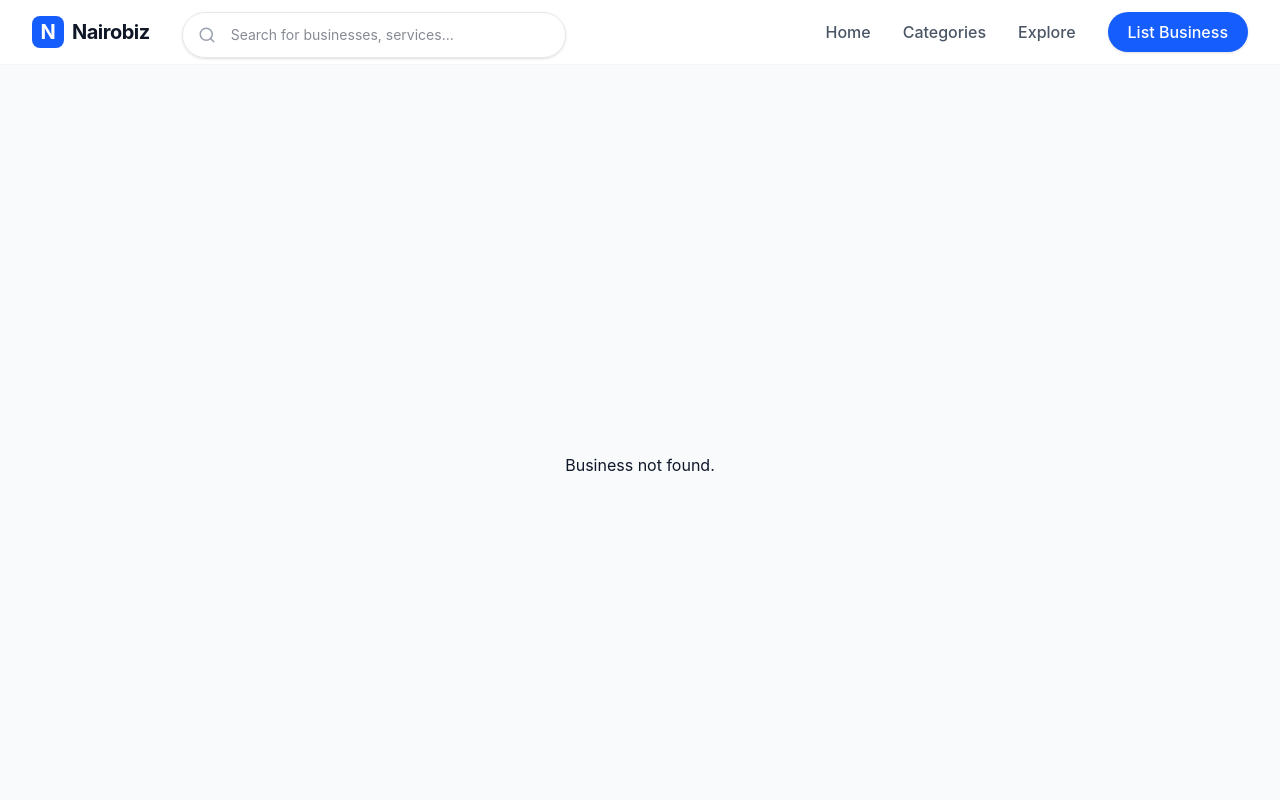
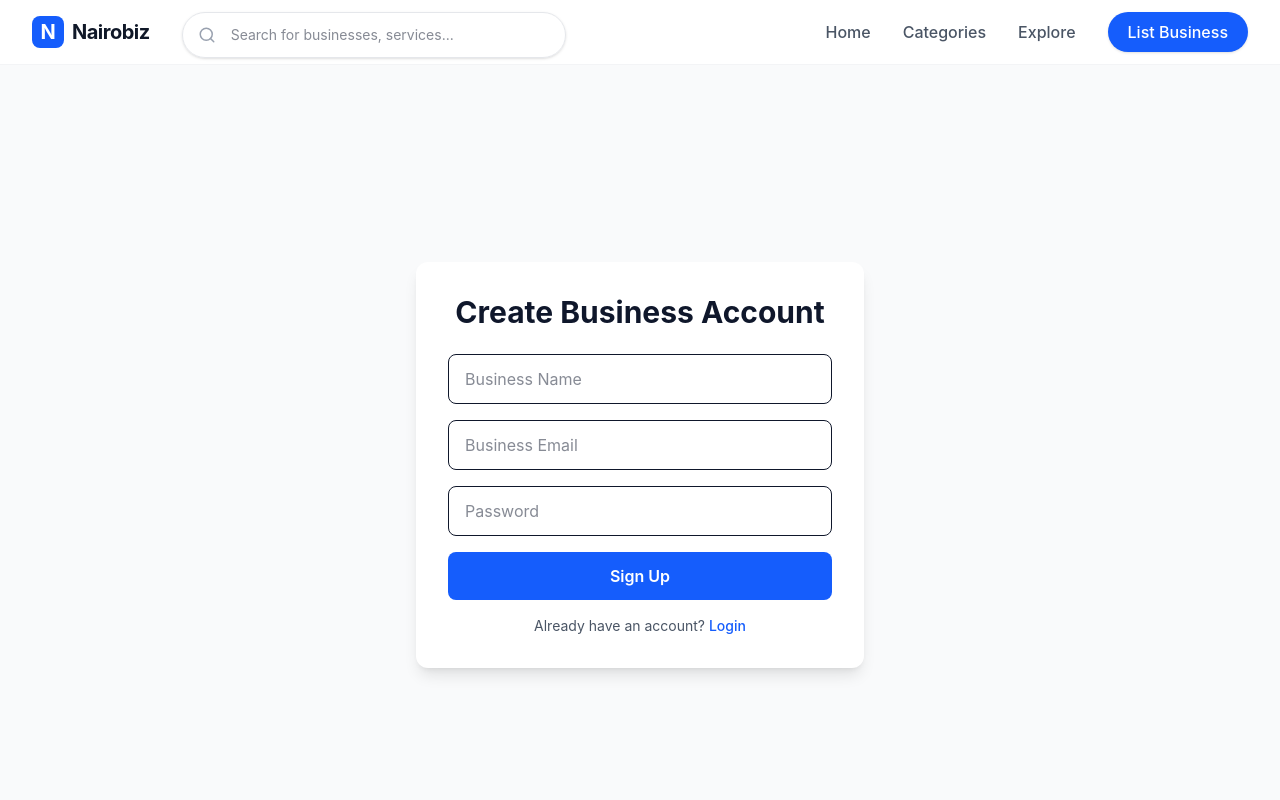
Before and after one commit to Caleb-Kylib/NBO, a React (Vite) app: page /business/signup in a window 1280 px wide. Shown: the top 800 px of the page. Built offline with nearby package versions, Linux system fonts and the light colour scheme.

Commit message:
business UI initial design and build

```diff
--- a/src/App.jsx
+++ b/src/App.jsx
@@ -9,6 +9,9 @@ import Categories from './pages/Categories';
 import BusinessProfile from './pages/BusinessProfile';
 import { useEffect } from 'react';
 import { useLocation } from 'react-router-dom';
+import Login from "./pages/business/Login";
+import Signup from "./pages/business/Signup";
+import Dashboard from "./pages/business/Dashboard";
 
 const ScrollToTop = () => {
   const { pathname } = useLocation();
@@ -25,12 +28,15 @@ function App() {
     <div className="flex flex-col min-h-screen">
       <ScrollToTop />
       <Navbar />
-      <main className="flex-grow">
+      <main className="grow">
         <Routes>
           <Route path="/" element={<Home />} />
           <Route path="/search" element={<SearchResults />} />
           <Route path="/categories" element={<Categories />} />
           <Route path="/business/:id" element={<BusinessProfile />} />
+          <Route path="/business/login" element={<Login />} />
+          <Route path="/business/signup" element={<Signup />} />
+          <Route path="/business/dashboard" element={<Dashboard />} />
         </Routes>
       </main>
       <Footer />
--- a/src/pages/Home.jsx
+++ b/src/pages/Home.jsx
@@ -10,7 +10,7 @@ const categories = ["Plumber", "Restaurant", "Mechanic", "Beauty & Spa", "Design
 
 const Home = () => {
   return (
-    <div className="flex flex-col min-h-screen">
+    <div>
 
       {/* Hero Section */}
       <section
--- /dev/null
+++ b/src/pages/business/Dashboard.jsx
@@ -0,0 +1,12 @@
+import React from "react";
+
+const Dashboard = () => {
+  return (
+    <div className="p-10">
+      <h1 className="text-3xl font-bold">Business Dashboard</h1>
+      <p>Welcome to your dashboard.</p>
+    </div>
+  );
+};
+
+export default Dashboard;
--- /dev/null
+++ b/src/pages/business/Login.jsx
@@ -0,0 +1,39 @@
+import React from "react";
+import { Link } from "react-router-dom";
+
+const Login = () => {
+    return (
+        <div className="min-h-screen flex items-center justify-center bg-gray-50 px-4">
+            <div className="bg-white p-8 rounded-xl shadow-lg w-full max-w-md">
+                <h2 className="text-3xl font-bold text-center mb-6">Business Login</h2>
+
+                <form className="space-y-4">
+                    <input
+                        type="email"
+                        placeholder="Business Email"
+                        className="w-full px-4 py-3 border rounded-lg focus:outline-none focus:ring-2 focus:ring-blue-500"
+                    />
+
+                    <input
+                        type="password"
+                        placeholder="Password"
+                        className="w-full px-4 py-3 border rounded-lg focus:outline-none focus:ring-2 focus:ring-blue-500"
+                    />
+
+                    <button className="w-full bg-blue-600 text-white py-3 rounded-lg font-semibold hover:bg-blue-700 transition">
+                        Login
+                    </button>
+                </form>
+
+                <p className="text-center text-sm mt-4 text-gray-600">
+                    Don’t have an account?{" "}
+                    <Link to="/business/signup" className="text-blue-600 font-medium">
+                        Sign up
+                    </Link>
+                </p>
+            </div>
+        </div>
+    );
+};
+
+export default Login;
--- /dev/null
+++ b/src/pages/business/Signup.jsx
@@ -0,0 +1,45 @@
+import React from "react";
+import { Link } from "react-router-dom";
+
+const Signup = () => {
+    return (
+        <div className="min-h-screen flex items-center justify-center bg-gray-50 px-4">
+            <div className="bg-white p-8 rounded-xl shadow-lg w-full max-w-md">
+                <h2 className="text-3xl font-bold text-center mb-6">Create Business Account</h2>
+
+                <form className="space-y-4">
+                    <input
+                        type="text"
+                        placeholder="Business Name"
+                        className="w-full px-4 py-3 border rounded-lg focus:outline-none focus:ring-2 focus:ring-blue-500"
+                    />
+
+                    <input
+                        type="email"
+                        placeholder="Business Email"
+                        className="w-full px-4 py-3 border rounded-lg focus:outline-none focus:ring-2 focus:ring-blue-500"
+                    />
+
+                    <input
+                        type="password"
+                        placeholder="Password"
+                        className="w-full px-4 py-3 border rounded-lg focus:outline-none focus:ring-2 focus:ring-blue-500"
+                    />
+
+                    <button className="w-full bg-blue-600 text-white py-3 rounded-lg font-semibold hover:bg-blue-700 transition">
+                        Sign Up
+                    </button>
+                </form>
+
+                <p className="text-center text-sm mt-4 text-gray-600">
+                    Already have an account?{" "}
+                    <Link to="/business/login" className="text-blue-600 font-medium">
+                        Login
+                    </Link>
+                </p>
+            </div>
+        </div>
+    );
+};
+
+export default Signup;
```
